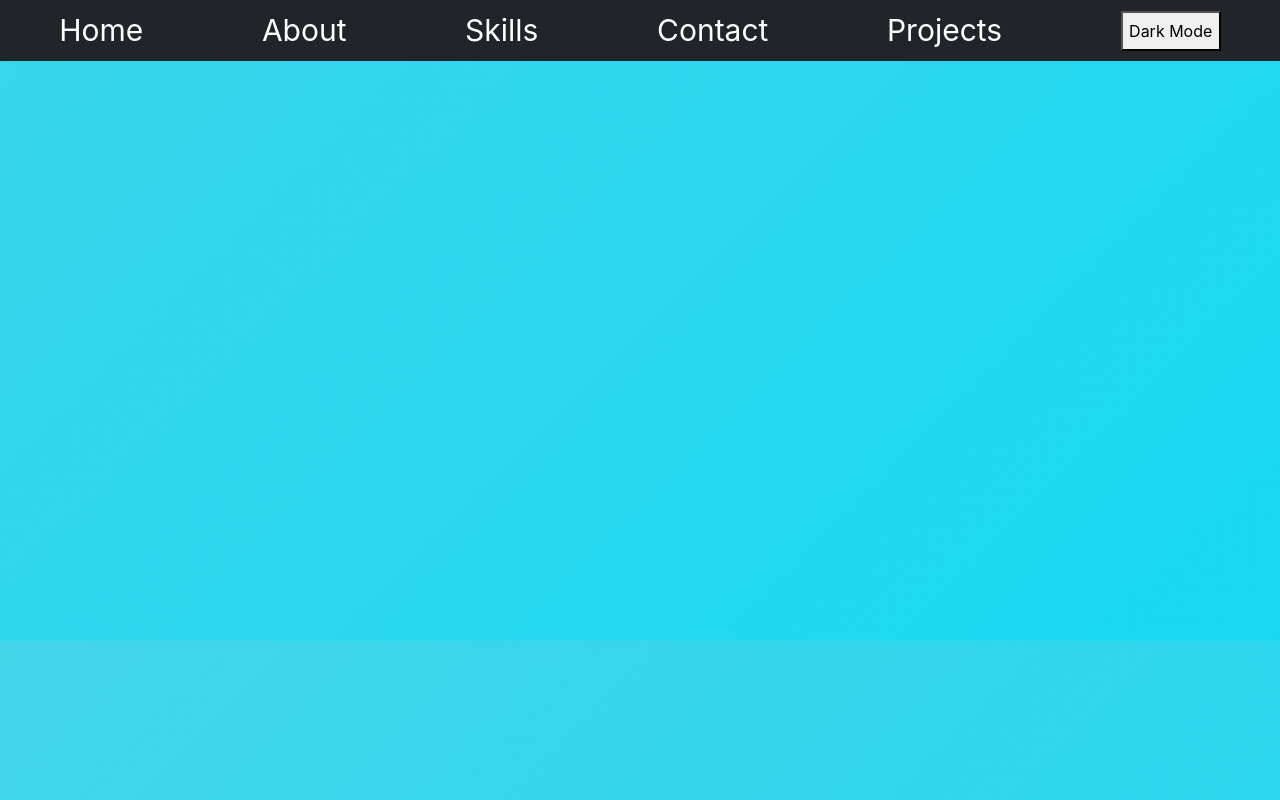
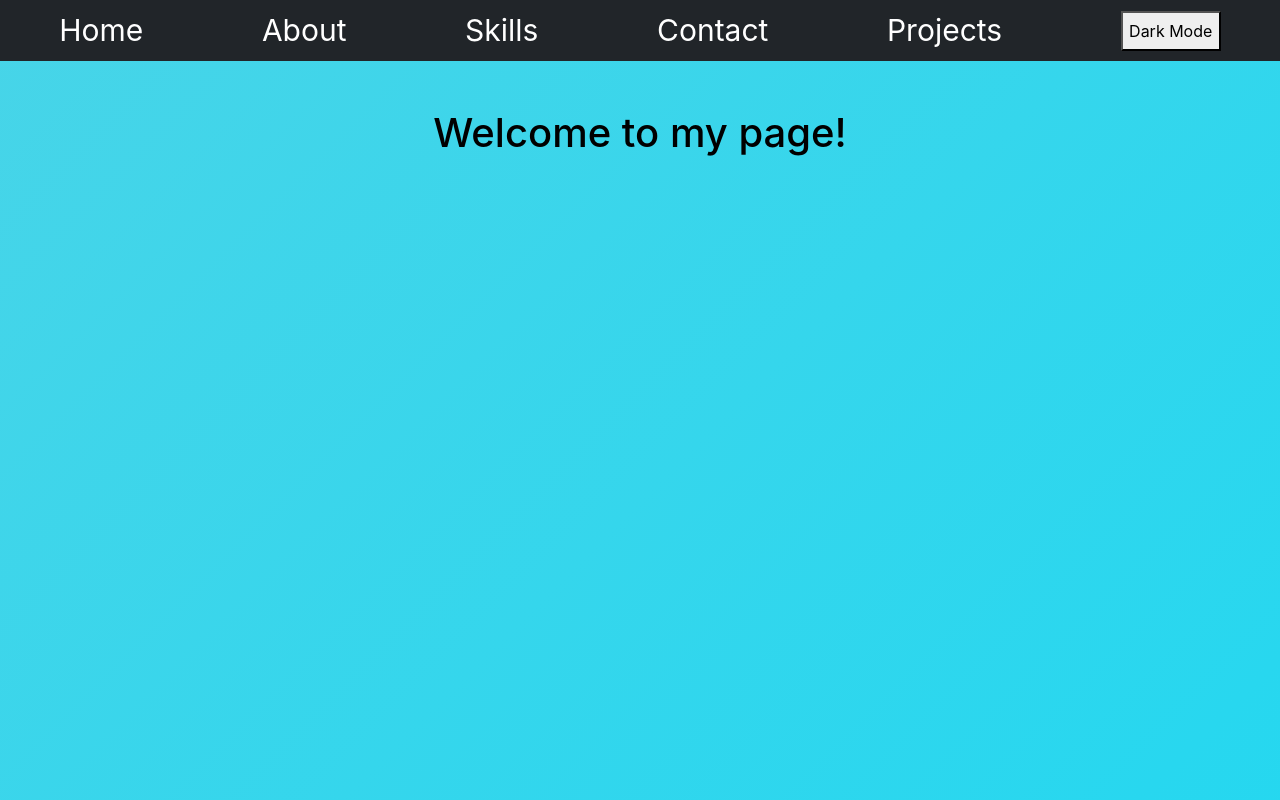
Before and after one commit to JeffreySebastian-Pursuit/Personal-website, a React (Create React App) app: page / in a window 1280 px wide. Built offline with nearby package versions, Linux system fonts and the light colour scheme.

Commit message:
remove home route

```diff
--- a/src/App.css
+++ b/src/App.css
@@ -1,12 +1,23 @@
-body.light{
+html.main.light{
   background: linear-gradient(-45deg, #04daf7, #a1cdd4, #03f7ba, white);
-  background-size:1000% 1000%;
+  background-size: 2000% 2000%;
+  animation: gradient 15s ease infinite;
+  color: black;
+}
+
+
+
+
+
+body.light {
+  background: linear-gradient(-45deg, #04daf7, #a1cdd4, #03f7ba, white);
+  background-size: 1000% 1000%;
   animation: gradient 15s ease infinite;
   color: black;
 }
 body.dark {
   background: linear-gradient(-45deg, #151b1b, #261e27, #0a2022, #02121f);
-  background-size:1000% 1000%;
+  background-size: 1000% 1000%;
   animation: gradient 15s ease infinite;
   color: rgb(246, 242, 242);
 }
@@ -21,25 +32,21 @@ body.dark {
     background-position: 0% 50%;
   }
 }
-a{
+a {
   text-decoration: none;
 }
 
-
-
 @media screen and (min-width: 1024px) {
-
-  body.light{
+  body.light {
     background: linear-gradient(-45deg, #04daf7, #a1cdd4, #03f7ba, white);
-    background-size:2000% 2000%;
+    background-size: 2000% 2000%;
     animation: gradient 15s ease infinite;
     color: black;
   }
   body.dark {
     background: linear-gradient(-45deg, #151b1b, #261e27, #0a2022, #02121f);
-    background-size:2000% 2000%;
+    background-size: 2000% 2000%;
     animation: gradient 15s ease infinite;
     color: rgb(246, 242, 242);
   }
-
 }
--- a/src/App.js
+++ b/src/App.js
@@ -15,8 +15,7 @@ function App() {
       <Router>
         <NavBar />
         <Switch>
-          <Route exact path="/"></Route>
-          <Route exact path="/home">
+          <Route exact path="/" className="main">
             <Homepage />
           </Route>
           <Route exact path="/about">
--- a/src/Components/Homepage.js
+++ b/src/Components/Homepage.js
@@ -2,7 +2,7 @@
 const Homepage = () => {
   return (
     <div>
-      <div id="homepage">
+      <div>
         <h1 className="text-center mt-5">Welcome to my page!</h1>
       </div>
     </div>
--- a/src/Components/NavBar.js
+++ b/src/Components/NavBar.js
@@ -5,7 +5,7 @@ const NavBar = () => {
   return (
     <div>
       <nav className="d-flex justify-content-around navbar navbar-expand-xl bg-dark">
-        <NavLink to="/home" id="nav" className="text-white d-flex align-items-center" >
+        <NavLink to="/" id="nav" className="text-white d-flex align-items-center" >
           Home
         </NavLink>
         <NavLink to="/about" id="nav" className="text-white">
```
